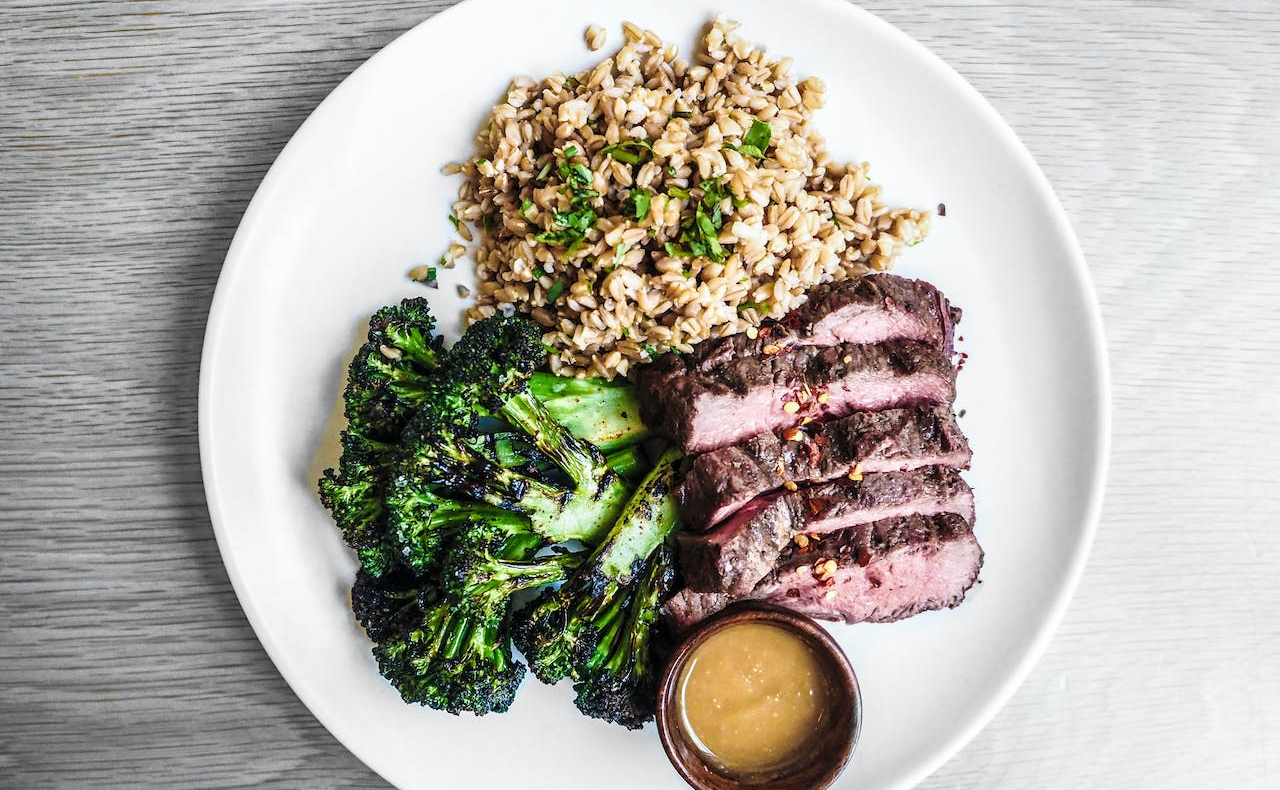
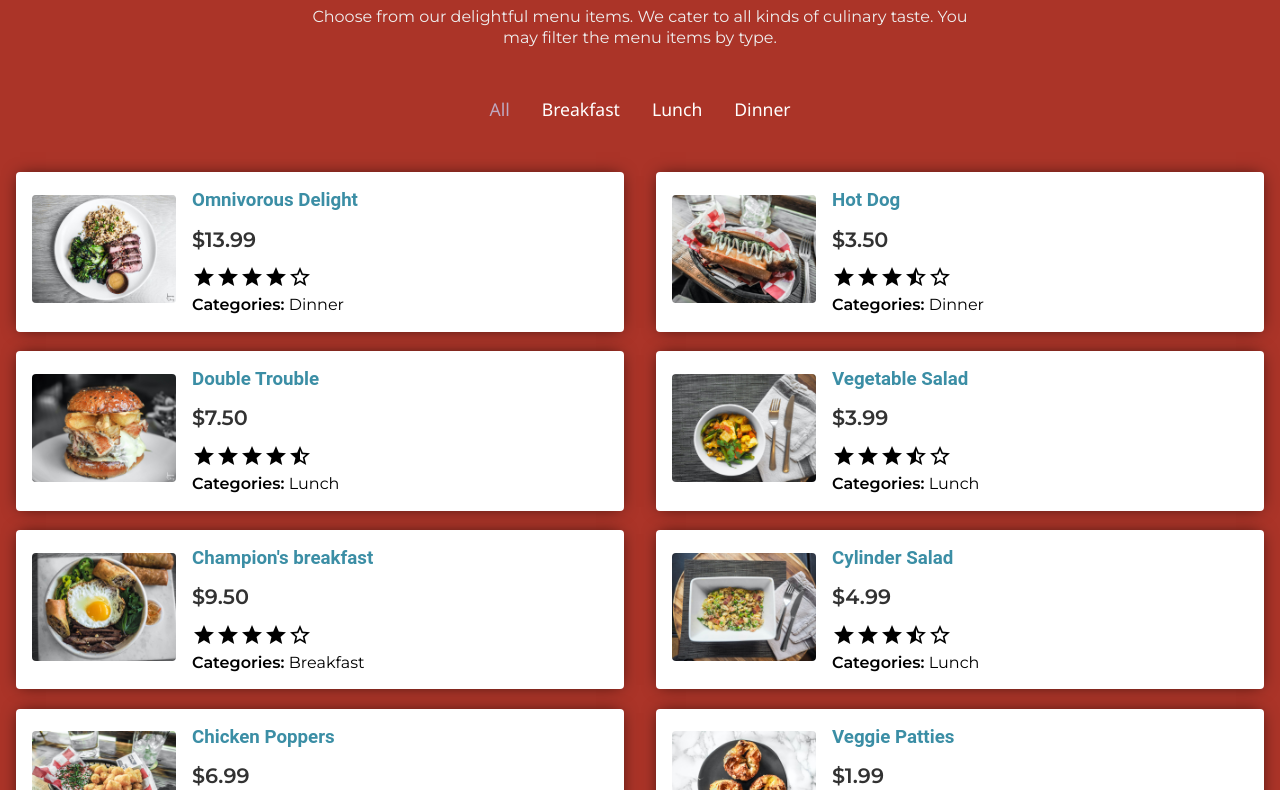
Before and after one commit to Antoine20000/restaurant-menu-filtering, a plain HTML site: page index.html in a window 1280 px wide. Shown: the part 172-962 px from the top of the page. Drawn offline with Linux system fonts and the light colour scheme; a web font is replaced by a local one.

Commit message:
Completed

```diff
--- a/app.js
+++ b/app.js
@@ -0,0 +1,31 @@
+const buttons = document.querySelectorAll('.menu-button')
+const items = document.querySelectorAll('.menu-item')
+
+let selectedButton = 'All'
+
+showItems()
+
+buttons.forEach( (btn) => {
+    btn.addEventListener('click', () => {
+        clearButtons()
+        selectedButton = btn.id
+        btn.classList.add('active-button')
+        showItems()
+    })
+})
+
+function clearButtons() {
+    buttons.forEach( (btn) => btn.classList.remove('active-button'))
+}
+
+function showItems() {
+    items.forEach( (item) => {
+        const cat = item.querySelector('p span').innerText
+        if ((selectedButton === 'All') || (cat === selectedButton)) {
+            item.style.display = 'grid';
+        }
+        else {
+            item.style.display = 'none';
+        }
+    })
+}
--- a/assets/style.css
+++ b/assets/style.css
@@ -4,14 +4,186 @@
     box-sizing: border-box;
 }
 
-body {
-    font-family: 'Montserrat', sans-serif;
-    font-size: 16px;
-    line-height: 1.3;
-    color: #222;
+:root {
+  --Roboto: 'Roboto', 'Open Sans', sans-serif;
+  --Noto: 'Noto Sans', 'Open Sans', sans-serif;
+  --Monts: 'Montserrat', 'Open Sans', sans-serif;
+  --script: 'Playpen Sans', 'Open Sans', sans-serif;
+  --vibes: 'Great Vibes', 'Open Sans', sans-serif;
+  --bred: #AB3428;
+  --orange: #F49E4C;
+  --yellow: #F5EE9E;
+  --lightblue: #C4C6E7;
+  --darkblue: #3B8EA5;
 }
 
-.star-filled {
-  font-variation-settings:
-  'FILL' 1;
+body {
+  font-family: var(--Monts);
+  font-size: 16px;
+  line-height: 1.3;
+  background-color: var(--bred);
+  color: #eeeeee;
 }
+
+.logo {
+  font-family: var(--vibes);
+  font-size: 2.5rem;
+  color: var(--yellow);
+}
+
+nav {
+  padding: 1.5rem;
+}
+.menu {
+  margin: 1.5rem 0;
+}
+
+.menu-container {
+  margin: 0 auto;
+  max-width: 1300px;
+  padding: 0 1rem;
+}
+
+.menu-item img {
+  width: 100%;
+}
+
+.menu-header {
+  text-align: center;
+}
+
+.menu-header h2 {
+  font-family: var(--script);
+}
+
+.menu-header p {
+  padding: 1.5rem 0;
+}
+
+.menu-buttons {
+  display: flex;
+  justify-content: center;
+  margin: 1.5rem 0;
+}
+
+.menu-button {
+  font-family: var(--Noto);
+  font-size: 1.1rem;
+  background: none;
+  border: none;
+  color: white;
+  margin: 0 1rem;
+  cursor: pointer;
+}
+
+.menu-button::after {
+  content: '';
+  margin-left: auto;
+  margin-right: auto;
+  margin-top: 0.5rem;
+  display: block;
+  width: 0;
+  height: 2px;
+  background: white;
+  transition: width 0.4s ease-out;
+}
+
+.menu-button:hover::after {
+  width: 100%;
+}
+
+.menu-button:hover {
+  opacity: 0.8;
+}
+
+.active-button {
+  color: var(--lightblue);
+  opacity: 0.8;
+}
+
+.menu-items {
+  margin: 2rem 0;
+}
+
+.menu-item {
+  border-radius: 4px;
+  overflow: hidden;
+  background: #fff;
+  color: #000;
+  margin: 0.6rem 0;
+  box-shadow: 0 0 16px -4px rgba(0, 0, 0, 0.75);
+  animation: appear 2s;
+}
+
+@keyframes appear {
+  from{
+    opacity:0;
+  }
+  to {
+    opactiry: 1;
+  }
+}
+
+.menu-item img {
+  border-radius: 4px;
+}
+
+.item-details {
+  padding: 1rem;
+}
+
+.item-name {
+  font-family: var(--Roboto);
+  color: var(--darkblue)
+}
+
+.item-price {
+  padding: 0.8rem 0;
+  font-size: 1.3rem;
+  opacity: 0.8;
+}
+
+.item-rating {
+  list-style-type: none;
+  display: flex;
+}
+
+.item-category {
+  font-weight: 600;
+}
+
+.item-category span {
+  font-weight: 400;
+}
+
+@media only screen and (min-width: 600px) {
+  .menu-item {
+    display: grid;
+    grid-template-columns: 25% auto;
+    align-items: center;
+    padding: 1rem;
+    column-gap: 1rem;
+  }
+  .item-details {
+    padding: 0;
+  }
+}
+
+@media only screen and (min-width: 768px) {
+  .menu-header p {
+    width: 75%;
+    margin: 0 auto;
+  }
+}
+
+@media only screen and (min-width: 992px) {
+  .menu-header p {
+    width: 55%;
+  }
+
+  .menu-items {
+    display: grid;
+    grid-template-columns: repeat(2, 1fr);
+    column-gap: 2rem;
+  }
+}
--- a/index.html
+++ b/index.html
@@ -1,11 +1,11 @@
 <!DOCTYPE html>
 <html>
     <head>
-        <title>Restaurant Menu</title>
+        <title>Restaurant Menu with Filtering</title>
         <link rel="stylesheet" href="assets/style.css">
         <link rel="preconnect" href="https://fonts.googleapis.com">
         <link rel="preconnect" href="https://fonts.gstatic.com" crossorigin>
-        <link href="https://fonts.googleapis.com/css2?family=Montserrat&display=swap" rel="stylesheet">
+        <link href="https://fonts.googleapis.com/css2?family=Montserrat:wght@400;600&family=Great+Vibes:wght@400;600&family=Noto+Sans:wght@400;600&family=Playpen+Sans:wght@400;600&display=swap" rel="stylesheet">
         <link rel="stylesheet" href="https://fonts.googleapis.com/css2?family=Material+Icons" />
     </head>
     <body>
@@ -20,9 +20,9 @@
                 </div>
                 <div class="menu-buttons">
                     <button type="button" class="menu-button active-button" id="All">All</button>
-                    <button type="button" class="menu-button" id="breakfast">Breakfast</button>
-                    <button type="button" class="menu-button" id="lunch">Lunch</button>
-                    <button type="button" class="menu-button" id="dinner">Dinner</button>
+                    <button type="button" class="menu-button" id="Breakfast">Breakfast</button>
+                    <button type="button" class="menu-button" id="Lunch">Lunch</button>
+                    <button type="button" class="menu-button" id="Dinner">Dinner</button>
                 </div>
                 <div class="menu-items">
                     <div class="menu-item">
@@ -31,7 +31,7 @@
                         </div>
                         <div class="item-details">
                             <h3 class="item-name">Omnivorous Delight</h3>
-                            <div class="line"></div>
+                            <!-- <div class="line"></div> -->
                             <h4 class="item-price">$13.99</h4>
                             <ul class="item-rating">
                                 <li><span class="material-icons">star</span></li>
@@ -49,7 +49,7 @@
                         </div>
                         <div class="item-details">
                             <h3 class="item-name">Hot Dog</h3>
-                            <div class="line"></div>
+                            <!-- <div class="line"></div> -->
                             <h4 class="item-price">$3.50</h4>
                             <ul class="item-rating">
                                 <li><span class="material-icons">star</span></li>
@@ -67,7 +67,7 @@
                         </div>
                         <div class="item-details">
                             <h3 class="item-name">Double Trouble</h3>
-                            <div class="line"></div>
+                            <!-- <div class="line"></div> -->
                             <h4 class="item-price">$7.50</h4>
                             <ul class="item-rating">
                                 <li><span class="material-icons">star</span></li>
@@ -85,7 +85,7 @@
                         </div>
                         <div class="item-details">
                             <h3 class="item-name">Vegetable Salad</h3>
-                            <div class="line"></div>
+                            <!-- <div class="line"></div> -->
                             <h4 class="item-price">$3.99</h4>
                             <ul class="item-rating">
                                 <li><span class="material-icons">star</span></li>
@@ -103,7 +103,7 @@
                         </div>
                         <div class="item-details">
                             <h3 class="item-name">Champion's breakfast</h3>
-                            <div class="line"></div>
+                            <!-- <div class="line"></div> -->
                             <h4 class="item-price">$9.50</h4>
                             <ul class="item-rating">
                                 <li><span class="material-icons">star</span></li>
@@ -121,7 +121,7 @@
                         </div>
                         <div class="item-details">
                             <h3 class="item-name">Cylinder Salad</h3>
-                            <div class="line"></div>
+                            <!-- <div class="line"></div> -->
                             <h4 class="item-price">$4.99</h4>
                             <ul class="item-rating">
                                 <li><span class="material-icons">star</span></li>
@@ -139,7 +139,7 @@
                         </div>
                         <div class="item-details">
                             <h3 class="item-name">Chicken Poppers</h3>
-                            <div class="line"></div>
+                            <!-- <div class="line"></div> -->
                             <h4 class="item-price">$6.99</h4>
                             <ul class="item-rating">
                                 <li><span class="material-icons">star</span></li>
@@ -157,7 +157,7 @@
                         </div>
                         <div class="item-details">
                             <h3 class="item-name">Veggie Patties</h3>
-                            <div class="line"></div>
+                            <!-- <div class="line"></div> -->
                             <h4 class="item-price">$1.99</h4>
                             <ul class="item-rating">
                                 <li><span class="material-icons">star</span></li>
@@ -175,7 +175,7 @@
                         </div>
                         <div class="item-details">
                             <h3 class="item-name">Seafood Salad</h3>
-                            <div class="line"></div>
+                            <!-- <div class="line"></div> -->
                             <h4 class="item-price">$13.99</h4>
                             <ul class="item-rating">
                                 <li><span class="material-icons">star</span></li>
```
